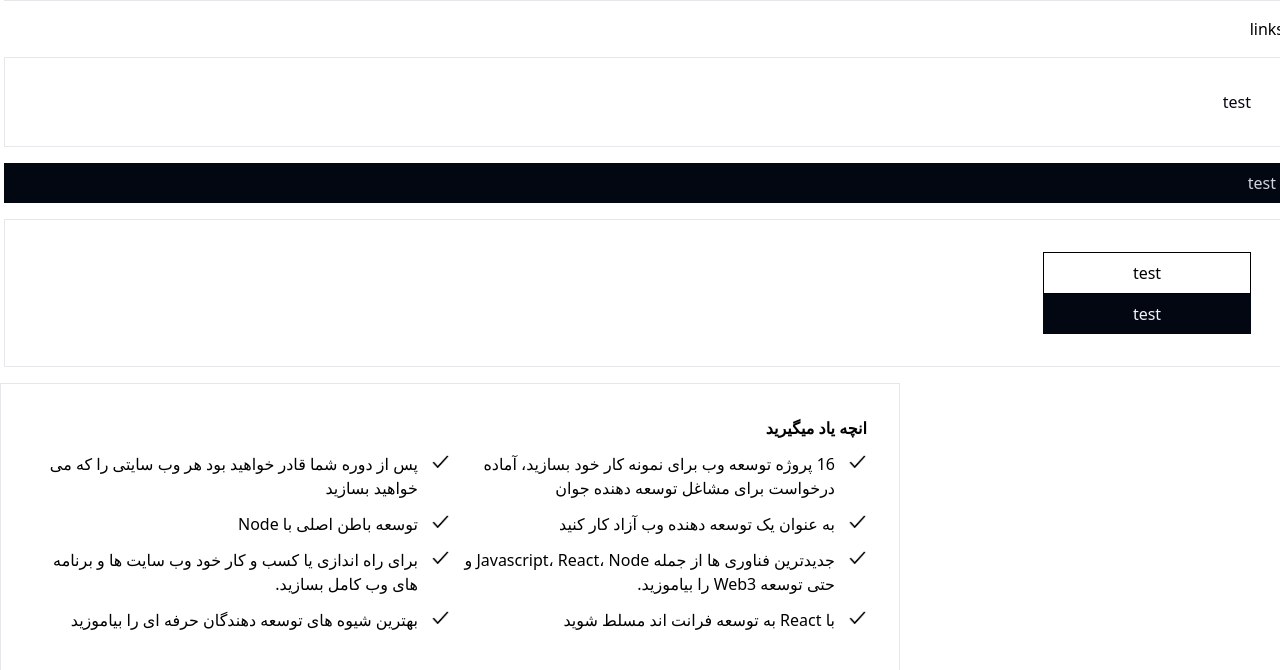
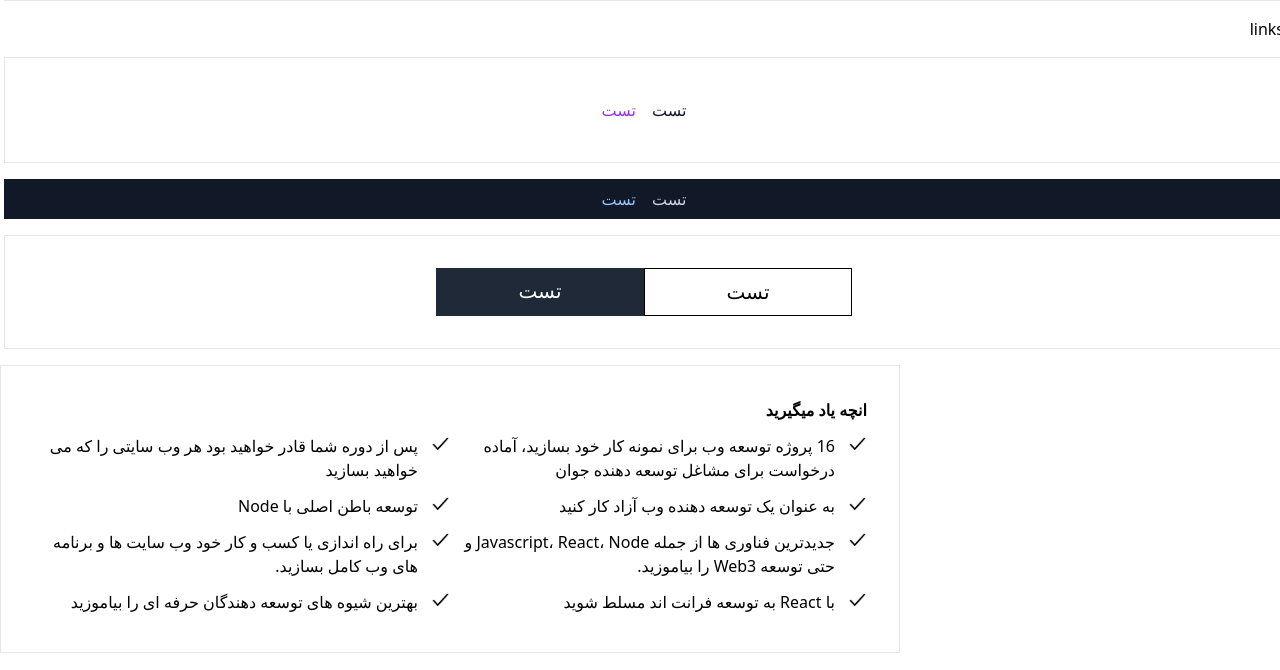
Before and after one commit to rahimifh/Elearning, a Python web app: template src/templates/components.html in a window 1280 px wide. Shown: the part 505-1175 px from the top of the page. Run offline with Jinja, Linux system fonts and the light colour scheme; the template is opened without the code that fills it, so the values that code supplies are empty.

Commit message:
added two link variants

```diff
--- a/src/assets/css/output-tailwind.css
+++ b/src/assets/css/output-tailwind.css
@@ -576,6 +576,8 @@ video {
   background-color: rgb(255 255 255 / var(--tw-bg-opacity));
   padding: 0.5rem;
   text-align: center;
+  font-size: 20px;
+  font-weight: 500;
   --tw-text-opacity: 1;
   color: rgb(0 0 0 / var(--tw-text-opacity));
 }
@@ -587,16 +589,18 @@ video {
 
 .exillinkblack {
   --tw-bg-opacity: 1;
-  background-color: rgb(3 7 18 / var(--tw-bg-opacity));
+  background-color: rgb(31 41 55 / var(--tw-bg-opacity));
   padding: 0.5rem;
   text-align: center;
+  font-size: 20px;
+  font-weight: 500;
   --tw-text-opacity: 1;
-  color: rgb(243 244 246 / var(--tw-text-opacity));
+  color: rgb(255 255 255 / var(--tw-text-opacity));
 }
 
 .exillinkblack:hover {
   --tw-bg-opacity: 1;
-  background-color: rgb(17 24 39 / var(--tw-bg-opacity));
+  background-color: rgb(55 65 81 / var(--tw-bg-opacity));
 }
 
 .footerlink {
@@ -607,6 +611,38 @@ video {
 
 .footerlink:hover {
   text-decoration-line: underline;
+}
+
+.footerlinkblue {
+  padding: 0.5rem;
+  --tw-text-opacity: 1;
+  color: rgb(147 197 253 / var(--tw-text-opacity));
+}
+
+.footerlinkblue:hover {
+  text-decoration-line: underline;
+}
+
+.primarylink {
+  padding: 0.5rem;
+  --tw-text-opacity: 1;
+  color: rgb(17 24 39 / var(--tw-text-opacity));
+}
+
+.primarylink:hover {
+  --tw-text-opacity: 1;
+  color: rgb(168 85 247 / var(--tw-text-opacity));
+}
+
+.primarylinkpurple {
+  padding: 0.5rem;
+  --tw-text-opacity: 1;
+  color: rgb(147 51 234 / var(--tw-text-opacity));
+}
+
+.primarylinkpurple:hover {
+  --tw-text-opacity: 1;
+  color: rgb(59 7 100 / var(--tw-text-opacity));
 }
 
 .box {
@@ -1035,9 +1071,9 @@ video {
   background-color: rgb(31 41 55 / var(--tw-bg-opacity));
 }
 
-.bg-gray-950 {
+.bg-gray-900 {
   --tw-bg-opacity: 1;
-  background-color: rgb(3 7 18 / var(--tw-bg-opacity));
+  background-color: rgb(17 24 39 / var(--tw-bg-opacity));
 }
 
 .bg-green-200 {
@@ -1152,11 +1188,6 @@ video {
   color: rgb(17 24 39 / var(--tw-text-opacity));
 }
 
-.text-gray-950 {
-  --tw-text-opacity: 1;
-  color: rgb(3 7 18 / var(--tw-text-opacity));
-}
-
 .text-white {
   --tw-text-opacity: 1;
   color: rgb(255 255 255 / var(--tw-text-opacity));
@@ -1223,11 +1254,6 @@ video {
   color: rgb(29 78 216 / var(--tw-text-opacity));
 }
 
-.hover\:text-purple-500:hover {
-  --tw-text-opacity: 1;
-  color: rgb(168 85 247 / var(--tw-text-opacity));
-}
-
 @media (min-width: 640px) {
   .sm\:bg-blue-300 {
     --tw-bg-opacity: 1;
--- a/src/templates/components.html
+++ b/src/templates/components.html
@@ -46,20 +46,20 @@ h-auto">
 
     <h2 class="mx-auto">links</h2>
     <!--radin added two link variations-->
-    <div class=" w-screen h-auto border my-4 p-8 text-gray-950 hover:text-purple-500">
+    <div class=" flex justify-center w-screen h-auto border my-4 p-8">
+        <a href="#"><p class="primarylink">تست</p></a>
+        <a href="#"><p class="primarylinkpurple">تست</p></a>
+    </div>
 
-        <a href="#"><p>test</p></a>
+    <div class="flex justify-center  bg-gray-900">
+        <a href="#" ><p class="footerlink">تست</p></a>
+        <a href="#" ><p class="footerlinkblue">تست</p></a>
+    </div>
 
+    <div class="flex justify-center w-screen h-auto border my-4 p-8 ">
 
-
-
-    </div>
-    <div class="footerlink bg-gray-950"><a href="#"><p>test</p></a></div>
-
-    <div class="w-screen h-auto border my-4 p-8 ">
-
-       <div class="exillinkwhite w-52 " ><a href="#">test</a> </div>
-       <div class="exillinkblack w-52 " ><a href="#">test</a> </div>
+       <div class="exillinkwhite w-52 " ><a href="#">تست</a> </div>
+       <div class="exillinkblack w-52 " ><a href="#">تست</a> </div>
 
     </div>
     <!--radin end-->
```
Also changed, not shown: tw/tailwind-input.css (+11 -3 lines).
